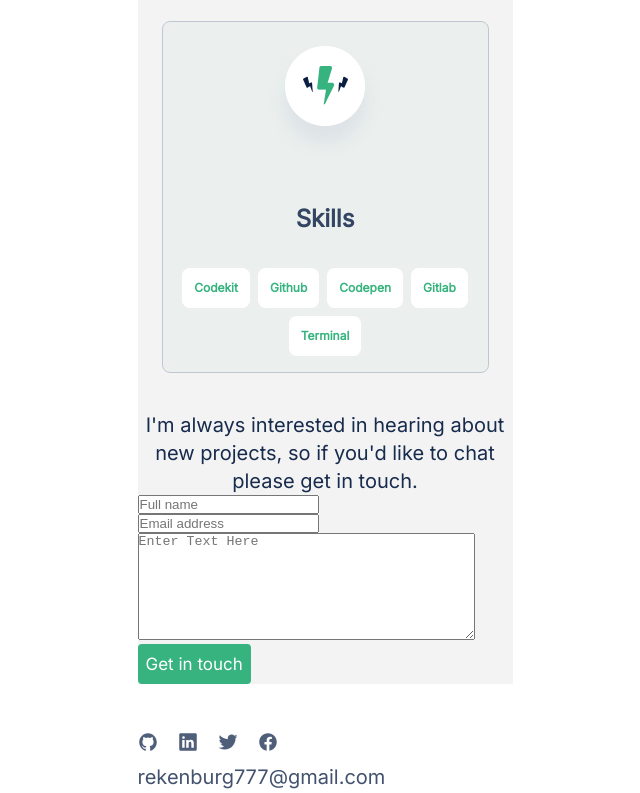
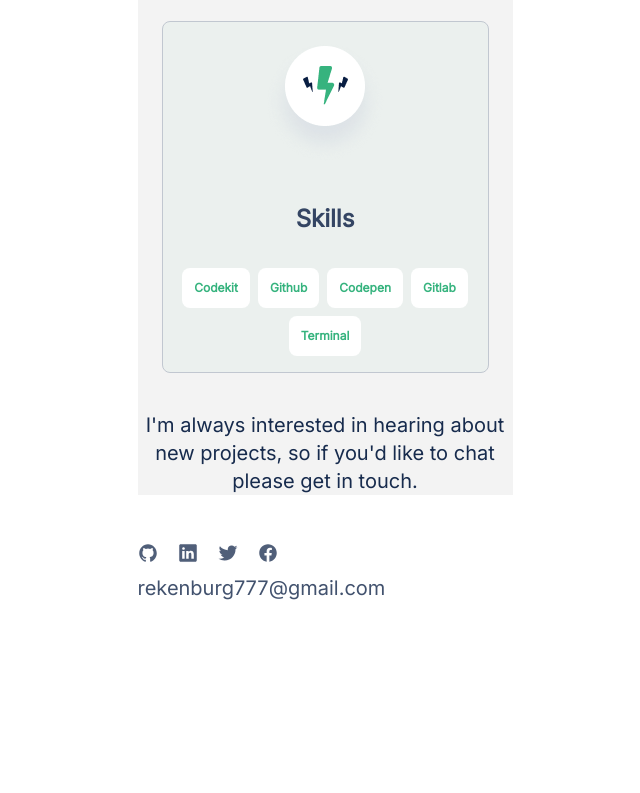
Before and after one commit to Kwaku28/Portfolio-Mobile, a website: page index.html in a window 1280 px wide. Shown: the part 5081-5874 px from the top of the page, without its empty margins (315-955 px from the left). After the commit the page ends 5685 px from the top, so only its background shows below. Drawn offline with nearby package versions, Linux system fonts and the light colour scheme.

```diff
--- a/index.html
+++ b/index.html
@@ -214,34 +214,7 @@
         </p>
 
         <form action="https://formspree.io/f/mzbwnlbg" method="post">
-          <label for="fname"></label>
-          <input
-            type="text"
-            name="fname"
-            id="fname"
-            placeholder="Full name"
-            maxlength="30"
-            required
-          /><br />
-          <label for="email"></label>
-          <input
-            type="email"
-            name="email"
-            id="email"
-            placeholder="Email address"
-            required
-          /><br />
-          <textarea
-            name="message"
-            id="type"
-            cols="40"
-            rows="7"
-            maxlength="500"
-            placeholder="Enter Text Here"
-            required
-          ></textarea
-          ><br />
-          <input type="submit" value="Get in touch" class="button" />
+
         </form>
       </section>
     </main>
```
